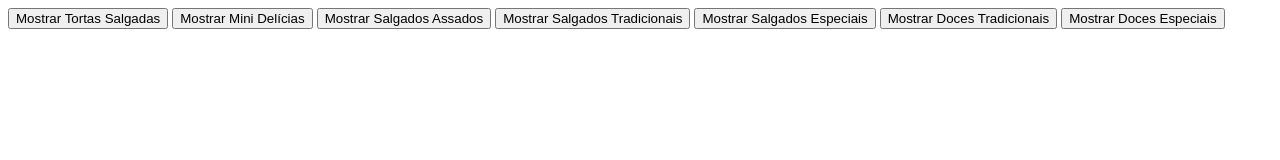
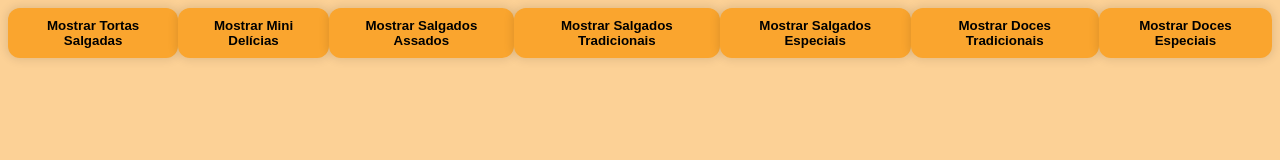
Before and after one commit to syntax-terror-256/amorim, a website: page public/dynamic.html in a window 1280 px wide. Drawn offline with Linux system fonts and the light colour scheme.

Commit message:
Criada uma demo do cardápio

```diff
--- a/public/css/dynamic.css
+++ b/public/css/dynamic.css
@@ -1,3 +1,24 @@
+body{
+    background-color: #FAA52E80;
+}
+
+button {
+    border: none;
+    display: flex;
+    align-items: center;
+    justify-content: center;
+    background-color: #FAA52E;
+    border-radius: 12px;
+    padding: 10px 14px;
+    font-weight: 600;
+    box-shadow: 0px 0px 10px 2px rgba(0, 0, 0, 0.1);
+    transition: background-color .3s ease;
+}
+
+button:hover{
+    background-color: #459FB580;
+}
+
 /* Estilo para o container dos produtos */
 .productContainer {
     margin: 20px;
@@ -14,6 +35,7 @@
     background-color: #fff; /* Cor de fundo branca */
     position: relative; /* Necessário para posicionar o conteúdo no canto inferior direito */
     max-width: 550px;
+    background-color: rgb(229, 143, 23);
 }
 
 /* Estilo para a imagem do produto */
@@ -83,3 +105,7 @@
     border: 1px solid #ccc; /* Borda */
     border-radius: 4px; /* Bordas arredondadas */
 }
+
+.quantityControl {
+    display: flex;
+}
--- a/public/dynamic.html
+++ b/public/dynamic.html
@@ -7,6 +7,7 @@
     <link rel="stylesheet" href="css/dynamic.css">
 </head>
 <body>
+    <div style="display: flex;">
         <button id="showTortasSalgadasButton">Mostrar Tortas Salgadas</button>
         <button id="showMiniDeliciasButton">Mostrar Mini Delícias</button>
         <button id="showSalgadosAssadosButton">Mostrar Salgados Assados</button>
@@ -14,7 +15,7 @@
         <button id="showSalgadosEspeciaisButton">Mostrar Salgados Especiais</button>
         <button id="showDocesTradicionaisButton">Mostrar Doces Tradicionais</button>
         <button id="showDocesEspeciaisButton">Mostrar Doces Especiais</button>
-
+    </div>
     <div id="tortasSalgadasContainer" class="productContainer"></div>
     <div id="miniDeliciasContainer" class="productContainer"></div>
     <div id="docesTradicionaisContainer" class="productContainer"></div>
```
Lines whose indentation alone changed are shown as unchanged.
